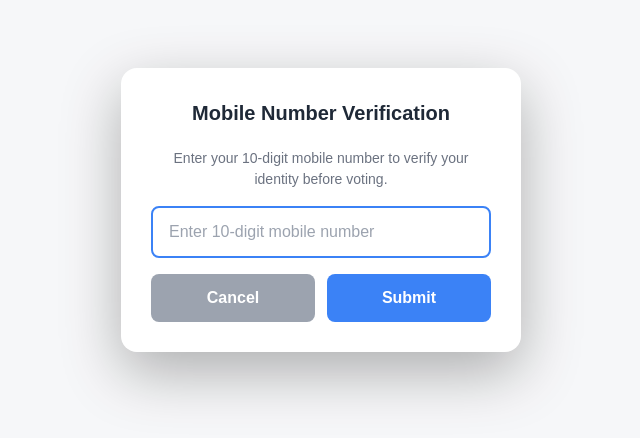
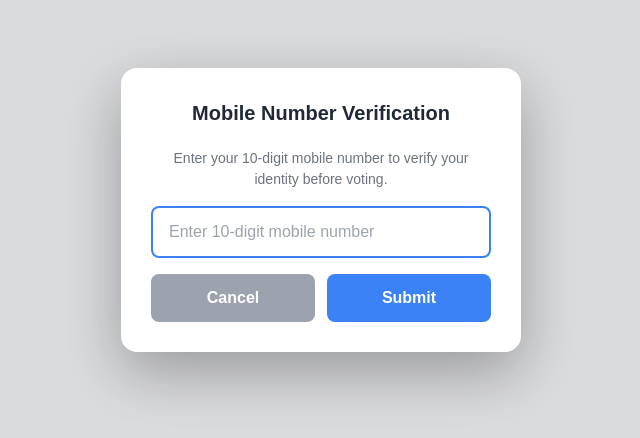
Before and after one commit to kherwalbazaar/EVM-Machine, a website: page index.html in a window 1280 px wide. Shown: the part 190-628 px from the top of the page, without its empty margins (319-959 px from the left). Drawn offline with nearby package versions, Linux system fonts and the light colour scheme.

Commit message:
Make page content visible behind popup blur effect

```diff
--- a/index.html
+++ b/index.html
@@ -448,9 +448,9 @@
     .mobile-modal {
       position: fixed;
       inset: 0;
-      background: rgba(255,255,255,0.3);
-      -webkit-backdrop-filter: blur(8px);
-      backdrop-filter: blur(8px);
+      background: rgba(0,0,0,0.1);
+      -webkit-backdrop-filter: blur(5px);
+      backdrop-filter: blur(5px);
       display: none;
       justify-content: center;
       align-items: center;
```
